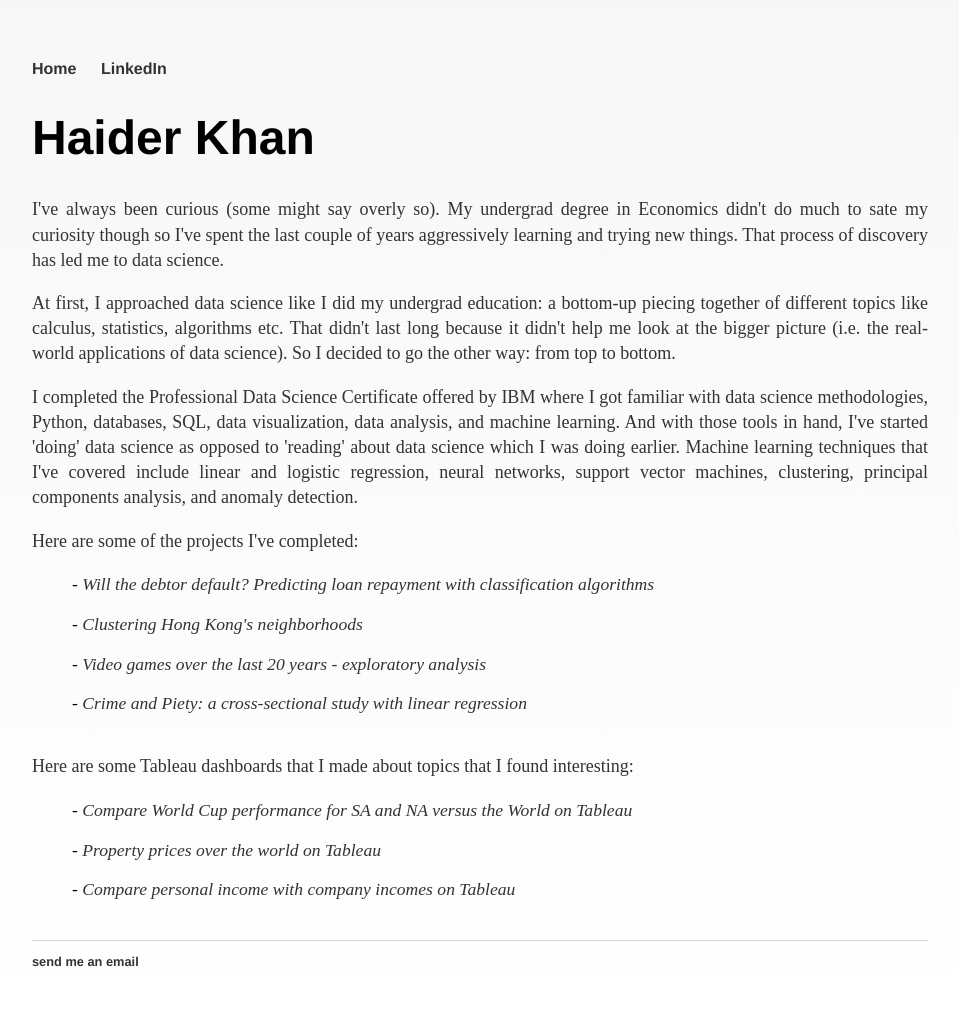
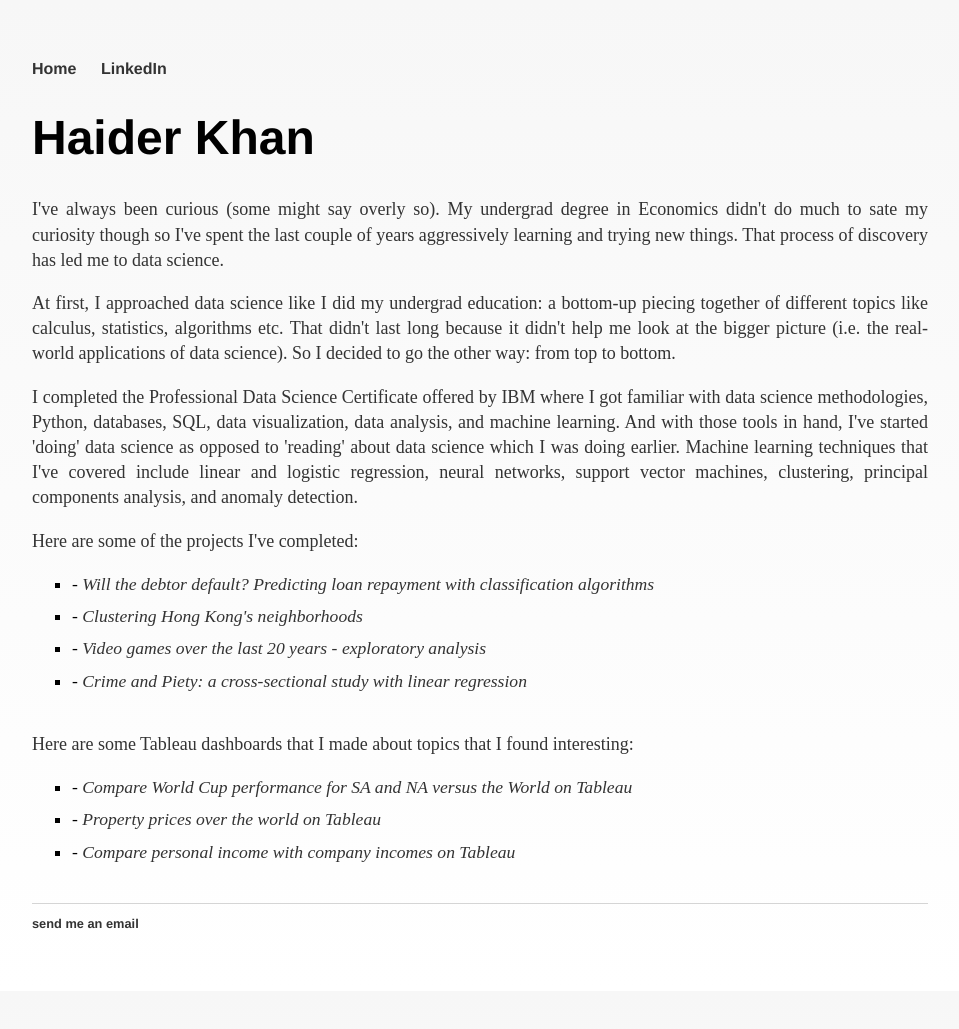
Before and after one commit to h2kh/h2kh.github.io, a Jekyll site: the page built from index.html, in a window 1280 px wide. Shown: the whole page, without its empty margins (160-1119 px from the left). Built offline with Jekyll 4.4.1, drawn with Linux system fonts in a browser that asks for light colours; after the commit the page ends 991 px from its top, so only the background shows below that.

Commit message:
Update main.css

```diff
--- a/css/main.css
+++ b/css/main.css
@@ -47,6 +47,7 @@ ul.posts {
 }
 
 ul.posts li {
-    list-style: none;
-    margin-bottom: 0.5cm
+    list-style-position: outside;
+    list-style-type: square;
+    margin-bottom: 0.3cm
 }
```
